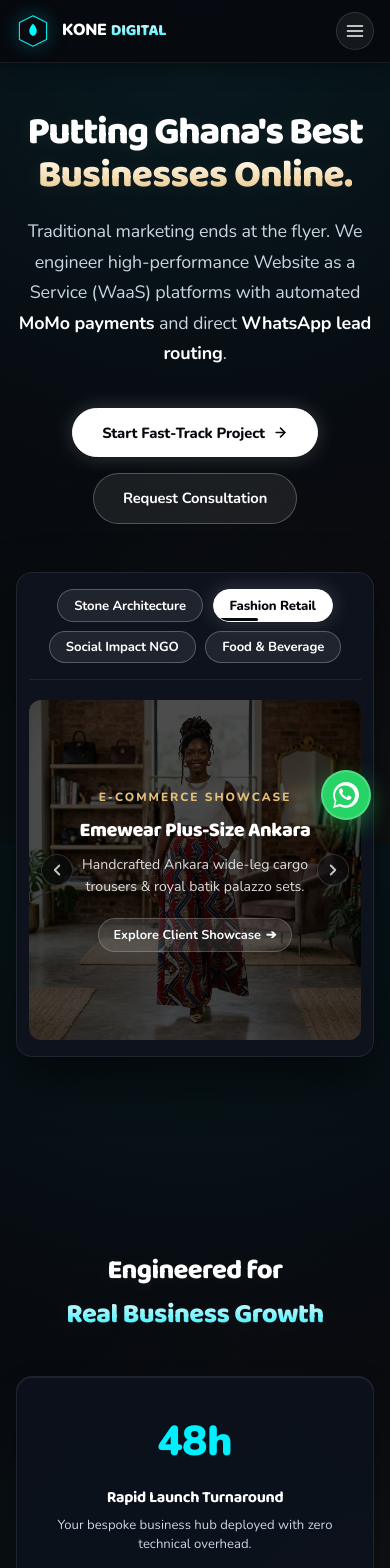
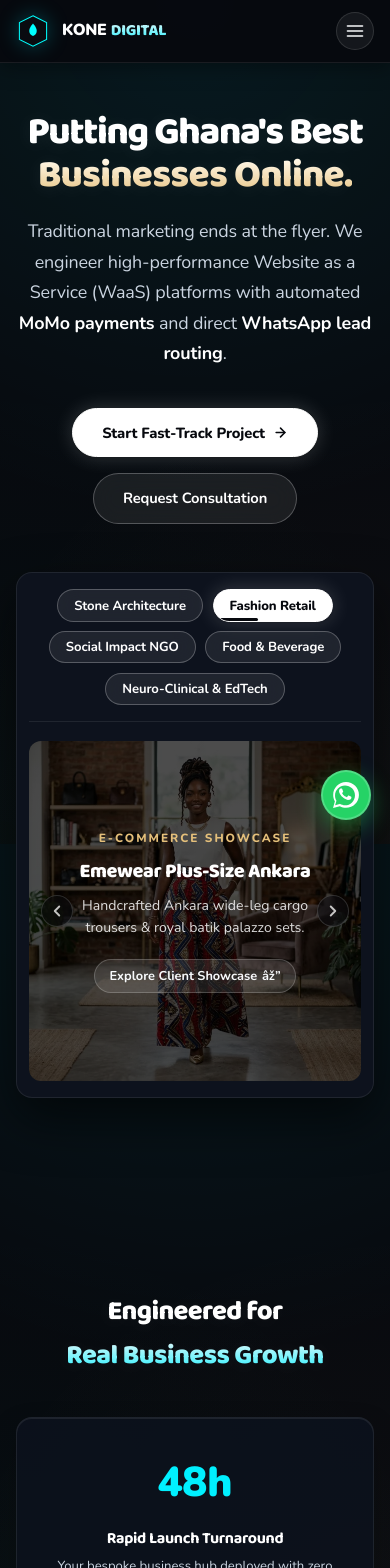
Before and after one commit to PhilipKone/Kone-Digital, a React (Vite) app: page / in a window 390 px wide. Shown: the top 1568 px of the page. Built offline with nearby package versions, Linux system fonts and the light colour scheme; no server answers.

Commit message:
feat: feature Potentials Aid Foundation (PAF) on homepage & portfolio

```diff
--- a/src/components/HeroSection.tsx
+++ b/src/components/HeroSection.tsx
@@ -4,7 +4,7 @@ interface HeroSectionProps {
   onOpenWizard: () => void;
 }
 
-type TabType = 'stone' | 'fashion' | 'foundation' | 'pastries';
+type TabType = 'stone' | 'fashion' | 'foundation' | 'pastries' | 'paf';
 
 interface TabItem {
   id: TabType;
@@ -16,6 +16,7 @@ const TABS: TabItem[] = [
   { id: 'fashion', label: 'Fashion Retail' },
   { id: 'foundation', label: 'Social Impact NGO' },
   { id: 'pastries', label: 'Food & Beverage' },
+  { id: 'paf', label: 'Neuro-Clinical & EdTech' },
 ];
 
 const AUTO_CYCLE_INTERVAL = 5000;
@@ -232,7 +233,7 @@ export const HeroSection: React.FC<HeroSectionProps> = ({ onOpenWizard }) => {
               <p style={{ maxWidth: '500px', fontSize: '0.88rem', opacity: 0.85, marginTop: '0.5rem' }}>Natural Stone Cladding & Architectural Finishes across Ghana.</p>
               <a href="/sedemson-stone/index.html" target="_blank" rel="noopener noreferrer" style={{ marginTop: '1.2rem', color: '#F8FAFC', background: 'rgba(255,255,255,0.1)', border: '1px solid rgba(255,255,255,0.2)', padding: '0.35rem 0.9rem', borderRadius: '50px', fontWeight: 650, fontSize: '0.8rem', textDecoration: 'none', display: 'inline-flex', alignItems: 'center', gap: '0.3rem' }}>
                 <span>Explore Client Showcase</span>
-                <span>➔</span>
+                <span>âž”</span>
               </a>
             </div>
           )}
@@ -248,7 +249,7 @@ export const HeroSection: React.FC<HeroSectionProps> = ({ onOpenWizard }) => {
               <p style={{ maxWidth: '500px', fontSize: '0.88rem', opacity: 0.85, marginTop: '0.5rem' }}>Handcrafted Ankara wide-leg cargo trousers & royal batik palazzo sets.</p>
               <a href="/emewear/index.html" target="_blank" rel="noopener noreferrer" style={{ marginTop: '1.2rem', color: '#F8FAFC', background: 'rgba(255,255,255,0.1)', border: '1px solid rgba(255,255,255,0.2)', padding: '0.35rem 0.9rem', borderRadius: '50px', fontWeight: 650, fontSize: '0.8rem', textDecoration: 'none', display: 'inline-flex', alignItems: 'center', gap: '0.3rem' }}>
                 <span>Explore Client Showcase</span>
-                <span>➔</span>
+                <span>âž”</span>
               </a>
             </div>
           )}
@@ -261,9 +262,25 @@ export const HeroSection: React.FC<HeroSectionProps> = ({ onOpenWizard }) => {
             >
               <span style={{ fontSize: '0.74rem', fontWeight: 750, letterSpacing: '2px', textTransform: 'uppercase', color: '#FDBA74', marginBottom: '0.4rem', display: 'block' }}>Featured Social Impact Initiative</span>
               <h2 style={{ fontSize: 'clamp(1.25rem, 4.5vw, 2rem)', fontFamily: 'var(--font-heading)', fontWeight: 800 }}>Ansah Delali Foundation</h2>
-              <p style={{ maxWidth: '520px', fontSize: '0.88rem', opacity: 0.92, marginTop: '0.5rem' }}>Giving Back, Rising Together — Educational mentorship, SkillUp 1.0 outreach, and digital skills empowerment across Ghana.</p>
+              <p style={{ maxWidth: '520px', fontSize: '0.88rem', opacity: 0.92, marginTop: '0.5rem' }}>Giving Back, Rising Together â€” Educational mentorship, SkillUp 1.0 outreach, and digital skills empowerment across Ghana.</p>
               <a href="/ansah-delali/index.html" target="_blank" rel="noopener noreferrer" style={{ marginTop: '1.2rem', color: '#FFFFFF', background: '#0052CC', border: '1px solid rgba(255,255,255,0.3)', padding: '0.45rem 1.1rem', borderRadius: '50px', fontWeight: 700, fontSize: '0.84rem', textDecoration: 'none', display: 'inline-flex', alignItems: 'center', gap: '0.4rem', boxShadow: '0 4px 12px rgba(0,0,0,0.2)' }}>
                 <span>Explore Foundation Portal</span>
+                <span>âž”</span>
+              </a>
+            </div>
+          )}
+
+          {activeTab === 'paf' && (
+            <div
+              key="slide-paf"
+              className="hero-slide-enter"
+              style={{ minHeight: '340px', display: 'flex', flexDirection: 'column', justifyContent: 'center', alignItems: 'center', backgroundImage: 'linear-gradient(rgba(11, 37, 69, 0.84), rgba(19, 49, 92, 0.88)), url("/paf/hero-banner.jpg")', backgroundSize: 'cover', backgroundPosition: 'center', color: '#fff', padding: '2rem 2.8rem', textAlign: 'center' }}
+            >
+              <span style={{ fontSize: '0.74rem', fontWeight: 750, letterSpacing: '2px', textTransform: 'uppercase', color: '#FDE68A', marginBottom: '0.4rem', display: 'block' }}>Featured Neuro-Clinical &amp; Inclusive EdTech PWA</span>
+              <h2 style={{ fontSize: 'clamp(1.25rem, 4.5vw, 2rem)', fontFamily: 'var(--font-heading)', fontWeight: 800 }}>Potentials Aid Foundation</h2>
+              <p style={{ maxWidth: '520px', fontSize: '0.88rem', opacity: 0.92, marginTop: '0.5rem' }}>Unlocking Potentials, Empowering Learners — Interactive SLD screening, multidisciplinary specialist referrals &amp; 10 skills academies across Ghana.</p>
+              <a href="/paf/index.html" target="_blank" rel="noopener noreferrer" style={{ marginTop: '1.2rem', color: '#0B2545', background: '#FDE68A', border: '1px solid rgba(255,255,255,0.35)', padding: '0.45rem 1.1rem', borderRadius: '50px', fontWeight: 700, fontSize: '0.84rem', textDecoration: 'none', display: 'inline-flex', alignItems: 'center', gap: '0.4rem', boxShadow: '0 4px 12px rgba(0,0,0,0.2)' }}>
+                <span>Explore PAF Mobile App</span>
                 <span>➔</span>
               </a>
             </div>
@@ -277,10 +294,10 @@ export const HeroSection: React.FC<HeroSectionProps> = ({ onOpenWizard }) => {
             >
               <span style={{ fontSize: '0.74rem', fontWeight: 750, letterSpacing: '2px', textTransform: 'uppercase', color: '#FDBA74', marginBottom: '0.4rem', display: 'block' }}>Food & Beverage Showcase</span>
               <h2 style={{ fontSize: 'clamp(1.25rem, 4.5vw, 2rem)', fontFamily: 'var(--font-heading)', fontWeight: 800 }}>Susan's Pastries & Drinks</h2>
-              <p style={{ maxWidth: '520px', fontSize: '0.88rem', opacity: 0.92, marginTop: '0.5rem' }}>Artisanal Ghanaian pastries, custom celebration cakes & fresh fruit juices — order directly via WhatsApp.</p>
+              <p style={{ maxWidth: '520px', fontSize: '0.88rem', opacity: 0.92, marginTop: '0.5rem' }}>Artisanal Ghanaian pastries, custom celebration cakes & fresh fruit juices â€” order directly via WhatsApp.</p>
               <a href="/susans-pastries/index.html" target="_blank" rel="noopener noreferrer" style={{ marginTop: '1.2rem', color: '#FFFFFF', background: '#E8922F', border: '1px solid rgba(255,255,255,0.3)', padding: '0.45rem 1.1rem', borderRadius: '50px', fontWeight: 700, fontSize: '0.84rem', textDecoration: 'none', display: 'inline-flex', alignItems: 'center', gap: '0.4rem', boxShadow: '0 4px 12px rgba(0,0,0,0.2)' }}>
                 <span>Explore Pastries Showcase</span>
-                <span>➔</span>
+                <span>âž”</span>
               </a>
             </div>
           )}
--- a/src/components/Portfolio.tsx
+++ b/src/components/Portfolio.tsx
@@ -55,12 +55,24 @@ const PROJECTS: ProjectItem[] = [
     title: "Susan's Pastries",
     category: 'ecommerce',
     categoryLabel: 'Food & Beverage',
-    tagline: "Artisanal Ghanaian pastries, custom celebration cakes & fresh fruit juices — order via WhatsApp.",
+    tagline: "Artisanal Ghanaian pastries, custom celebration cakes & fresh fruit juices â€” order via WhatsApp.",
     image: '/susans-pastries/hero-banner.webp',
     tags: ['Food WaaS', 'WhatsApp Ordering', 'Menu Showcase'],
     metric: 'Direct WhatsApp Orders',
     status: 'Live Production',
     link: '/susans-pastries/index.html'
+  },
+  {
+    id: 'paf',
+    title: 'Potentials Aid Foundation',
+    category: 'nonprofit',
+    categoryLabel: 'Neuro-Clinical & EdTech PWA',
+    tagline: 'Neuro-Clinical SLD screening, multidisciplinary specialist referrals & 10 inclusive skills academies across Ghana.',
+    image: '/paf/hero-banner.jpg',
+    tags: ['Installable Mobile PWA', 'SLD Clinical Screening', 'Specialist Network'],
+    metric: '5-Condition SLD Screening App',
+    status: 'Live Production',
+    link: '/paf/index.html'
   }
 ];
 
@@ -68,7 +80,8 @@ const PROJECT_IMAGES: Record<string, string> = {
   'sedemson': '/sedemson_stone_hero.webp',
   'emewear': '/emewear/emewear_hero.webp',
   'ansah-delali': '/ansah-delali/cohort-group.webp',
-  'susans-pastries': '/susans-pastries/hero-banner.webp'
+  'susans-pastries': '/susans-pastries/hero-banner.webp',
+  'paf': '/paf/hero-banner.jpg'
 };
 
 const getSafeProjectLink = (link?: string, title: string = ''): string => {
```
Also changed, not shown: public/paf/hero-banner.jpg (added).
